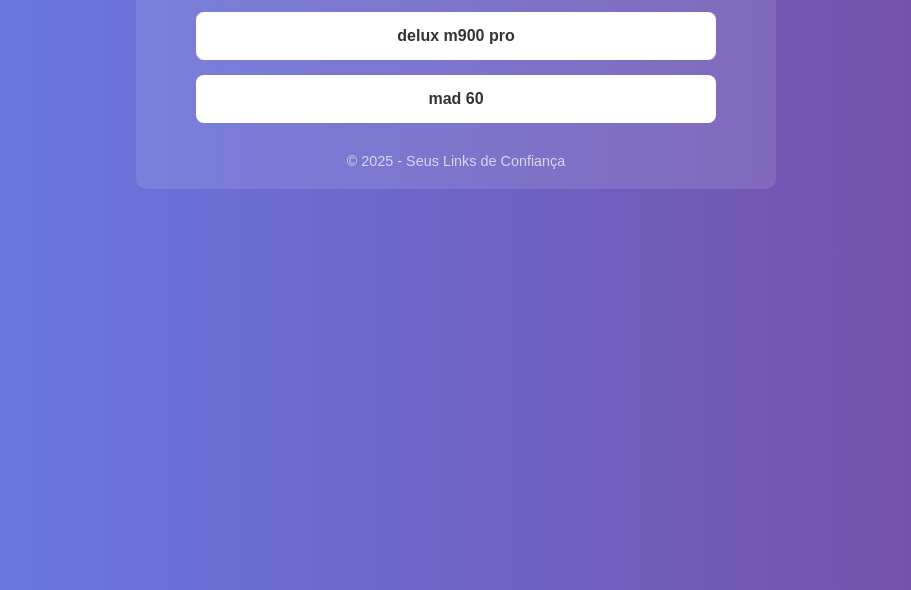
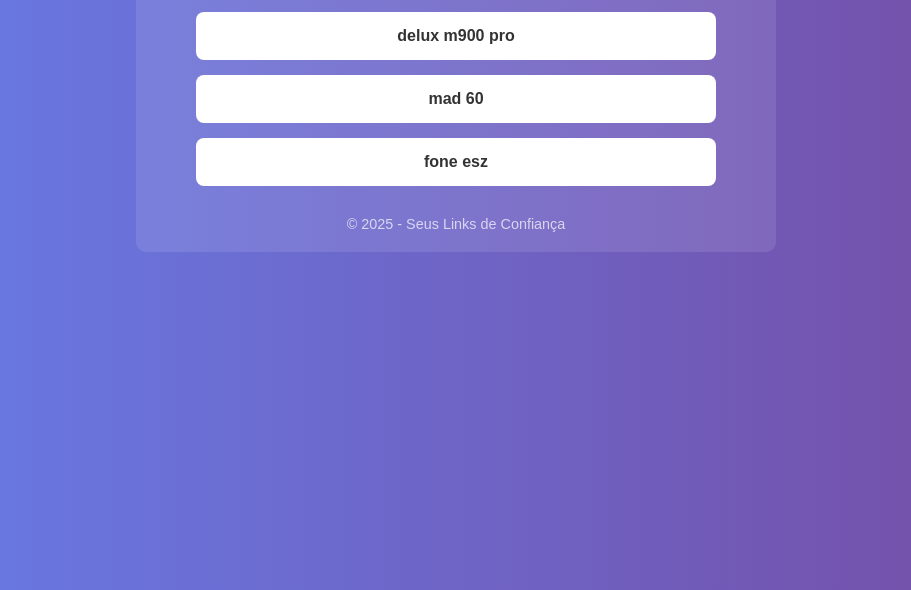
Before and after one commit to vaczin/links-recomenda-es, a plain HTML site: page index.html in a window 1280 px wide. Shown: the part 210-800 px from the top of the page, without its empty margins (184-1095 px from the left). Drawn offline with Linux system fonts and the light colour scheme.

Commit message:
Update index.html

```diff
--- a/index.html
+++ b/index.html
@@ -3,7 +3,7 @@
 <head>
   <meta charset="UTF-8">
   <meta name="viewport" content="width=device-width, initial-scale=1">
-  <title>Meus Links de Afiliado</title>
+  <title>Vac Recomanda</title>
   <style>
     body {
       font-family: 'Arial', sans-serif;
@@ -58,6 +58,7 @@
     <a href="https://s.click.aliexpress.com/e/_oELAcBL" class="link-button" target="_blank"> direwolf 2</a>
     <a href="https://s.click.aliexpress.com/e/_oESzH97" class="link-button" target="_blank"> delux m900 pro</a>
     <a href="https://s.click.aliexpress.com/e/_oDZrKZr" class="link-button" target="_blank">  mad 60</a>
+    <a href="https://s.click.aliexpress.com/e/_oFEjQMl" class="link-button" target="_blank">  fone esz</a>
 
     <footer>
       © 2025 - Seus Links de Confiança
```
